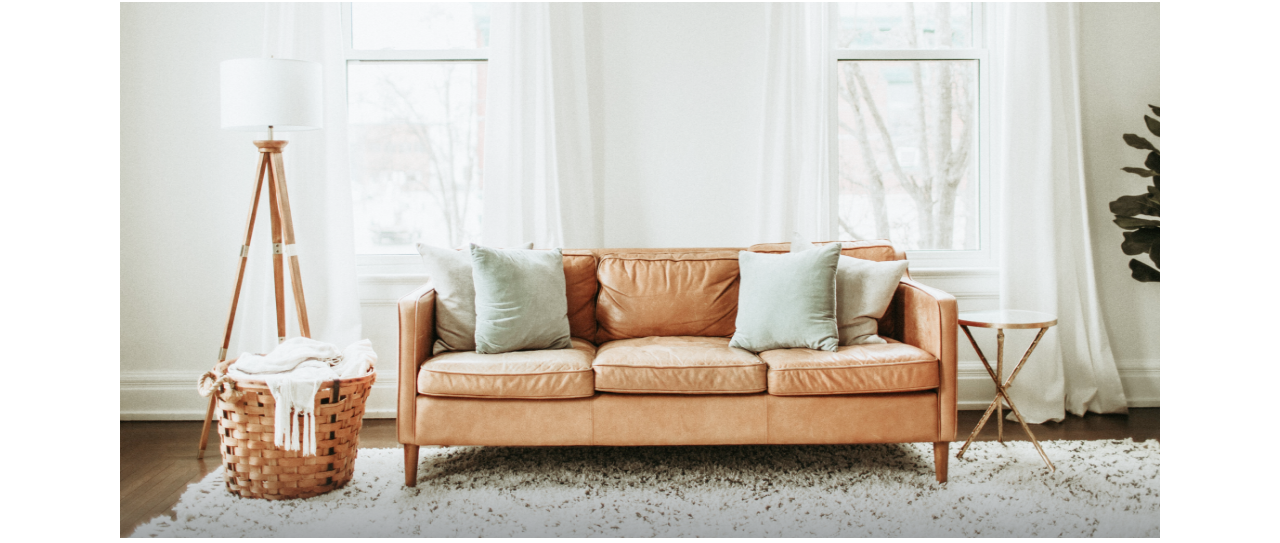
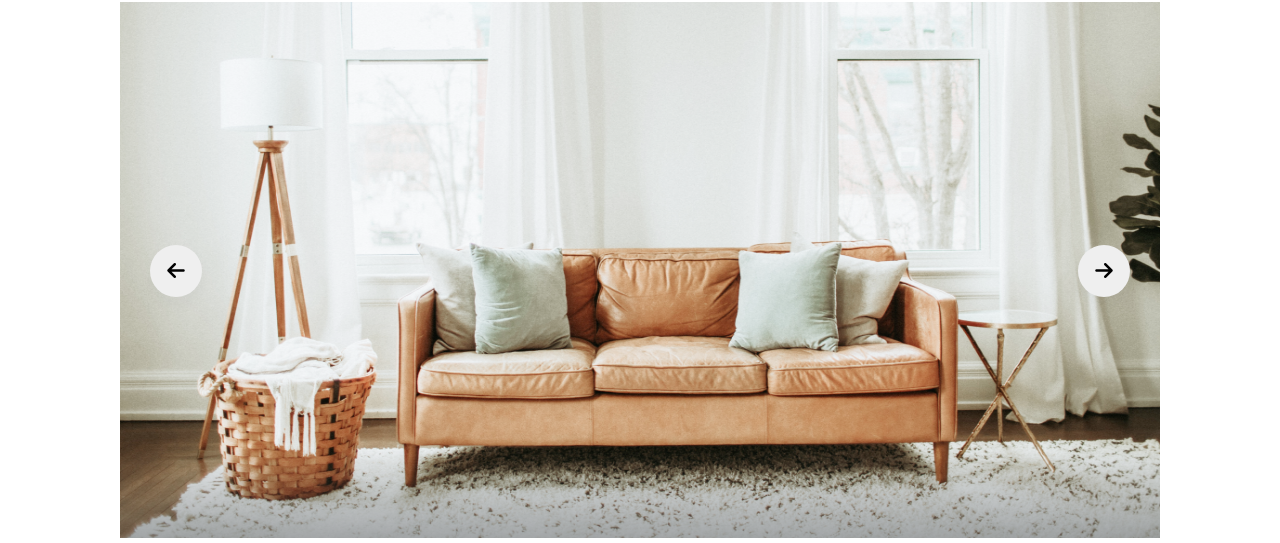
Before and after one commit to sytunguyen77/elegant, a plain HTML site: page index.html in a window 1280 px wide. Shown: the part 98-641 px from the top of the page. Drawn offline with Linux system fonts and the light colour scheme.

Commit message:
add arrows

```diff
--- a/css/style.css
+++ b/css/style.css
@@ -95,6 +95,11 @@ header {
 /* Hero */
 .hero .hero-img img {
   height: 536px;
+  background: linear-gradient(
+    180deg,
+    rgba(52, 56, 57, 0) 83.21%,
+    rgba(52, 56, 57, 0.4) 100%
+  );
 }
 
 .hero .hero-section {
@@ -129,6 +134,34 @@ header {
 .hero .hero-text .hero-description .brand-name {
   color: var(--primary-color);
   font-weight: 600;
+}
+
+.hero .hero-img {
+  position: relative;
+}
+
+.hero .hero-img .arrow {
+  position: absolute;
+  top: 45%;
+  width: 52px;
+  height: 52px;
+  border: none;
+  border-radius: 50%;
+  display: flex;
+  justify-content: center;
+  align-items: center;
+  cursor: pointer;
+  box-shadow: 0px 8px 16px 0px #00000009;
+  font-size: 20px;
+  z-index: 10;
+}
+
+.hero .hero-img .arrow-left {
+  left: 30px;
+}
+
+.hero .hero-img .arrow-right {
+  right: 30px;
 }
 
 /* Category*/
--- a/index.html
+++ b/index.html
@@ -58,6 +58,13 @@
       <div class="container">
         <div class="hero-img">
           <img src="./images/hero.png" alt="" />
+          <!-- Navigation Arrows -->
+          <button class="arrow arrow-left">
+            <i class="fa-solid fa-arrow-left"></i>
+          </button>
+          <button class="arrow arrow-right">
+            <i class="fa-solid fa-arrow-right"></i>
+          </button>
         </div>
         <div class="hero-section">
           <div class="hero-text">
```
Also changed, not shown: 1 other file.
